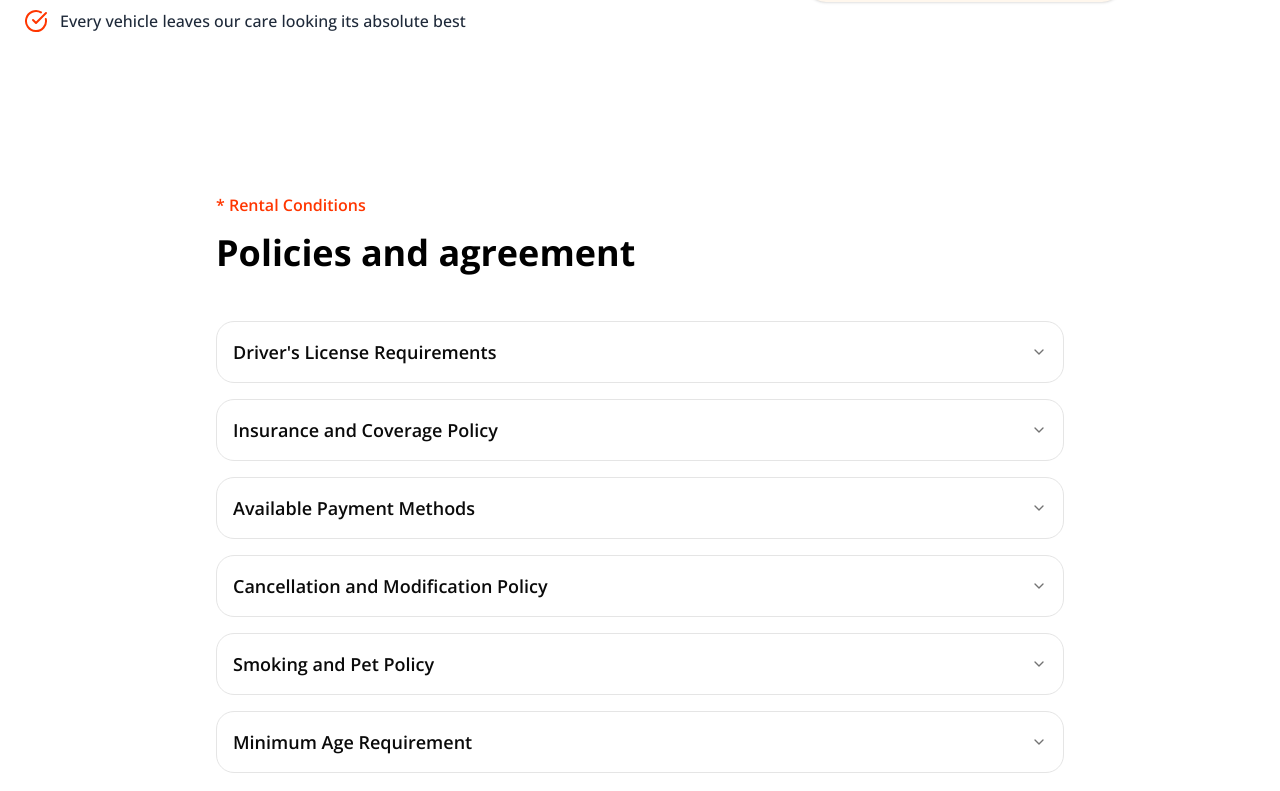
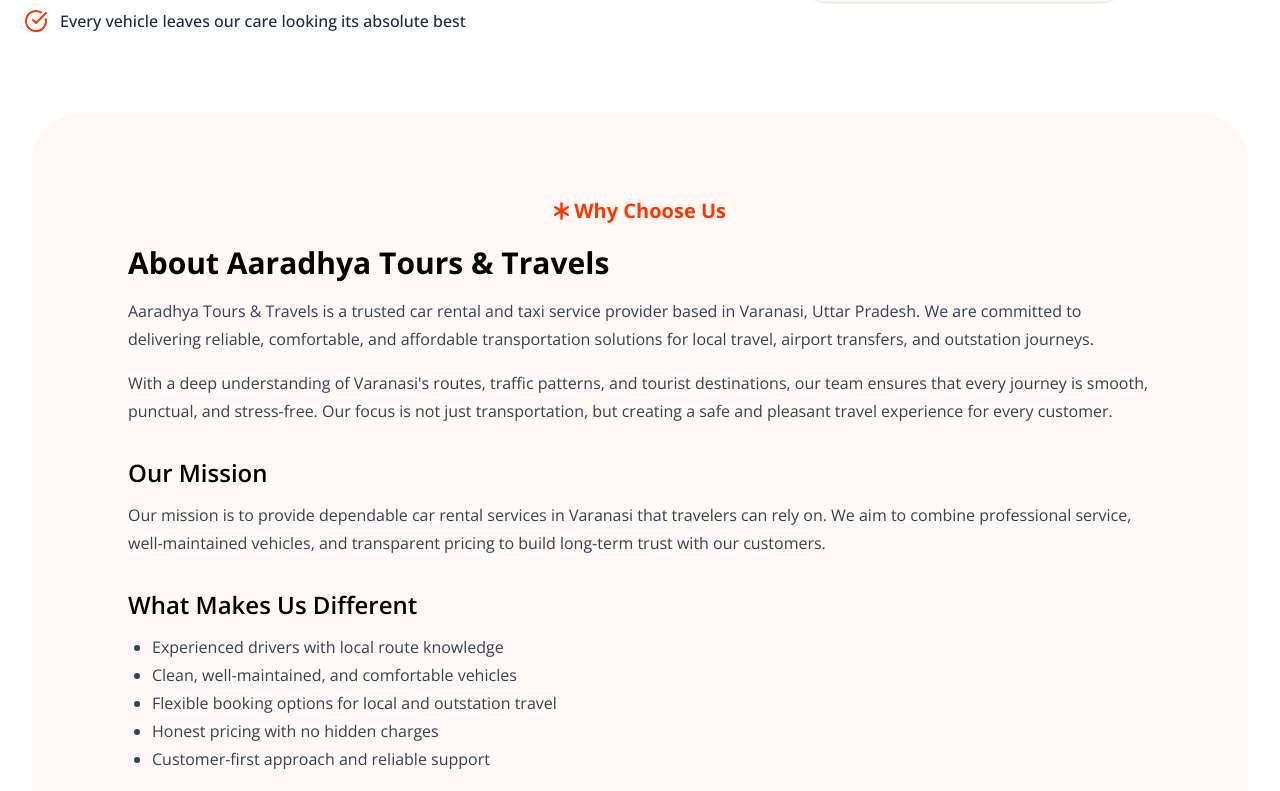
Before and after one commit to rajat6427-bot/Aaradhya-Tour-Travels, a Next.js app: page /about in a window 1280 px wide. Shown: the part 1389-2180 px from the top of the page. Built offline with nearby package versions, Linux system fonts and the light colour scheme.

Commit message:
Update page.jsx  added about page seo component

```diff
--- a/src/app/about/page.jsx
+++ b/src/app/about/page.jsx
@@ -22,6 +22,7 @@ import Footer from "../../../components/Footer";
 import AboutTab from "../../../components/AboutTab";
 import PolicyAccordion from "../../../components/PolicyAccordion";
 import Last from "../../../components/Last";
+import AboutSeoContent from "../../../components/AboutSeoContent";
 
 gsap.registerPlugin(ScrollTrigger);
 
@@ -162,6 +163,8 @@ export default function page() {
 
     <AboutTab/>
 
+    <AboutSeoContent/>
+
     <PolicyAccordion/>
 
     <Last/>
```
